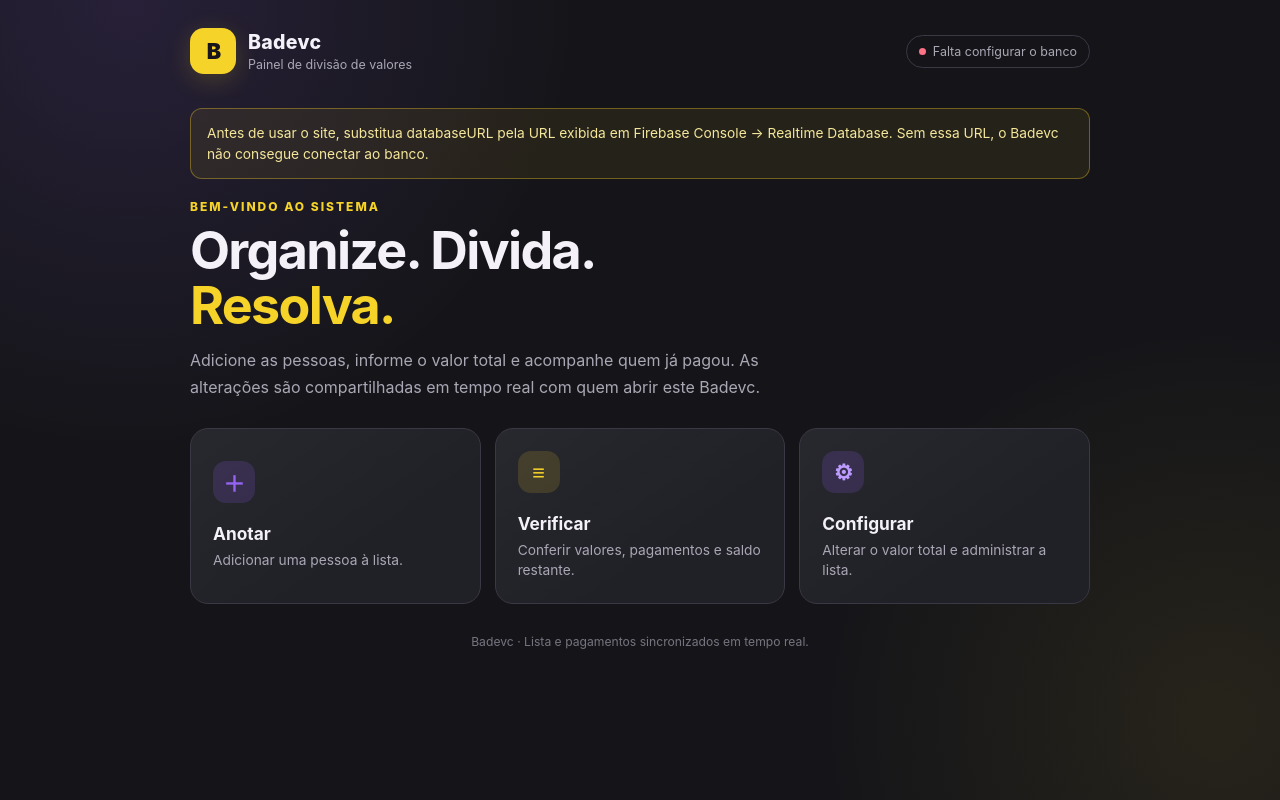
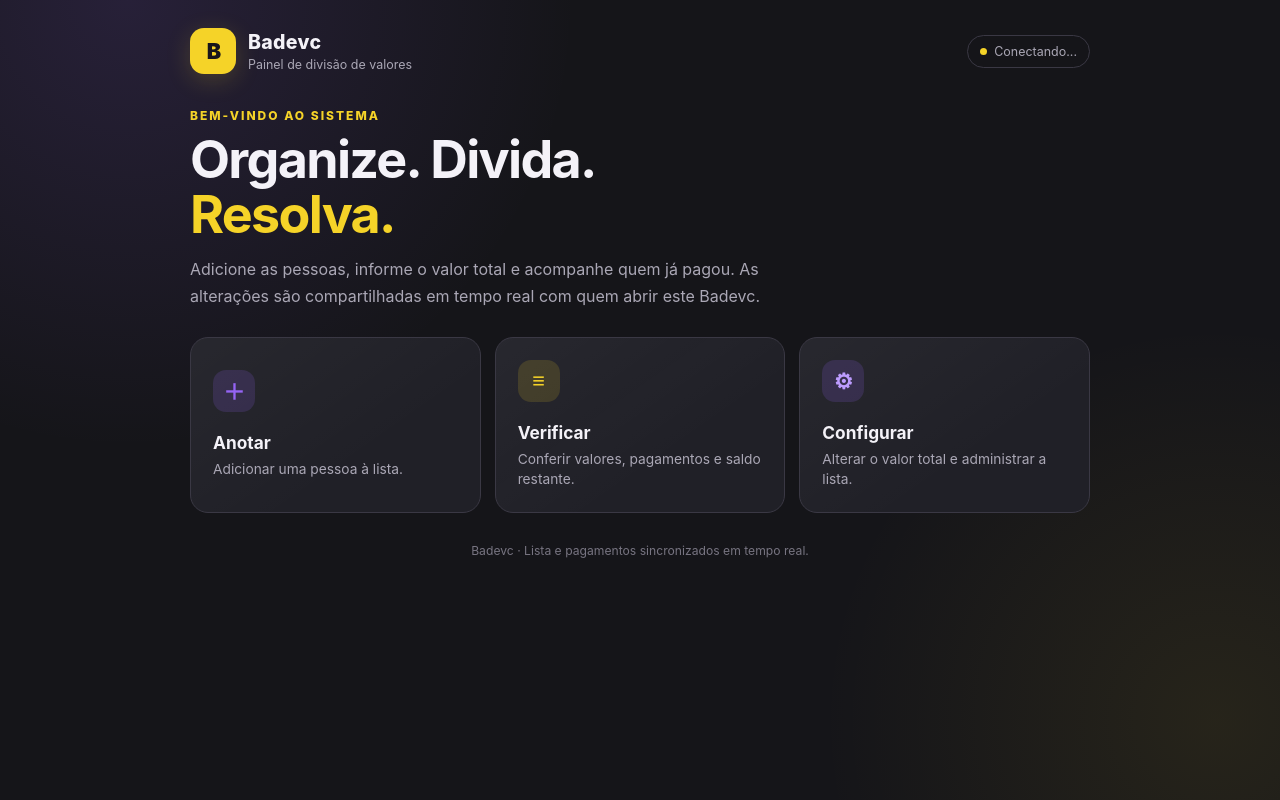
Before and after one commit to LzRGames/badevc, a plain HTML site: page index.html in a window 1280 px wide. Drawn offline with Linux system fonts and the light colour scheme; no server answers.

Commit message:
Update index.html
databaseURL

```diff
--- a/index.html
+++ b/index.html
@@ -309,7 +309,7 @@
     const firebaseConfig = {
       apiKey: "AIzaSyAeZSrLG-SvgKaW-S7C_FITZQjY9kkgwto",
       authDomain: "badevck.firebaseapp.com",
-      databaseURL: "COLE_AQUI_A_URL_DO_REALTIME_DATABASE",
+      databaseURL: "https://badevck-default-rtdb.firebaseio.com/",
       projectId: "badevck",
       storageBucket: "badevck.firebasestorage.app",
       messagingSenderId: "333766068123",
```
